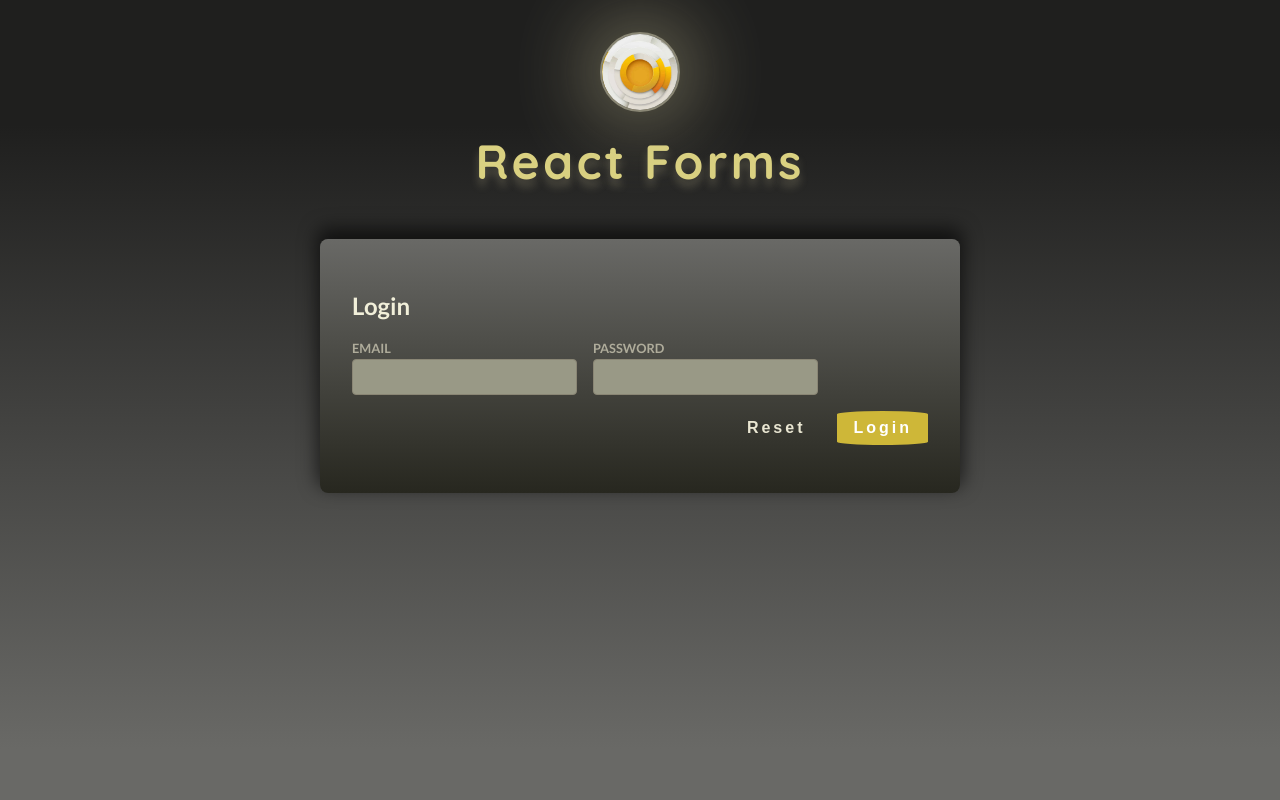
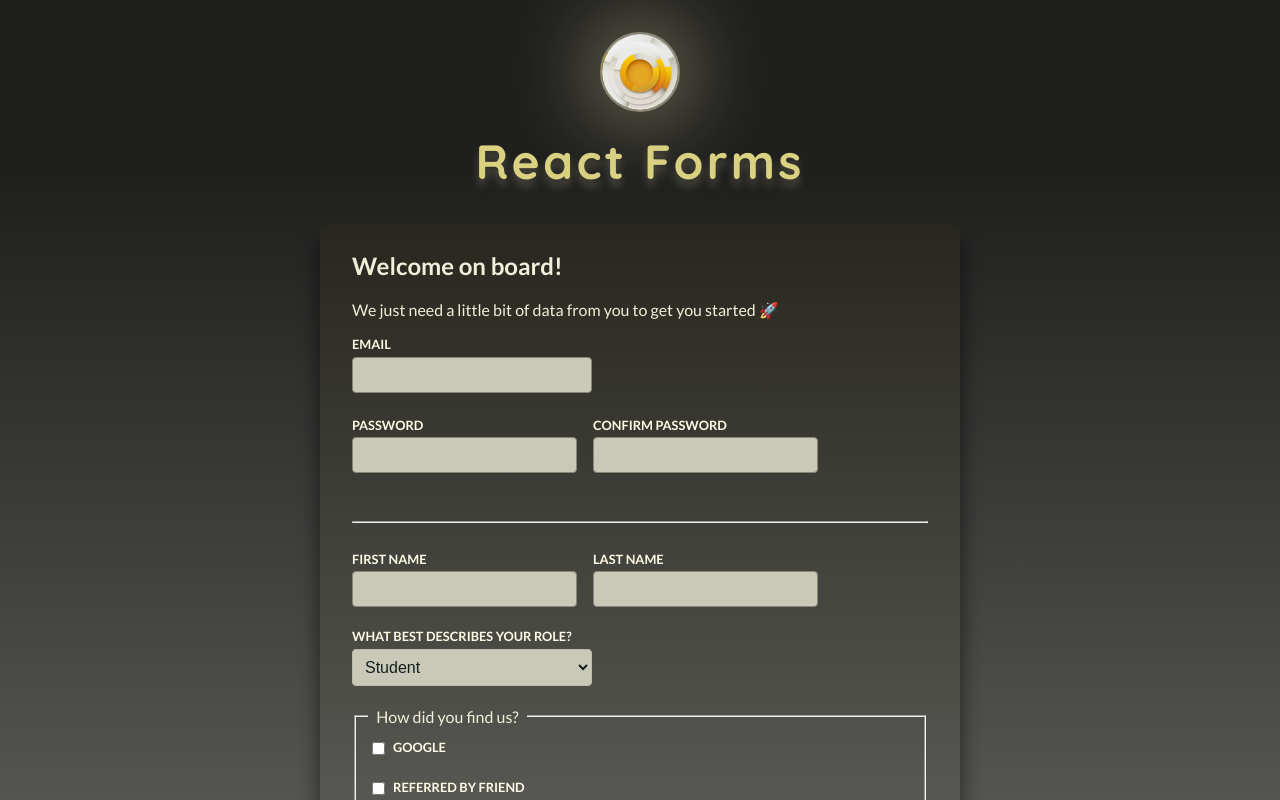
Before and after one commit to ShahramShakiba/ReactJS-Advanced-Course, a React (Vite) app in the folder ReactJS-Advanced-Course/Login-Form/: page / in a window 1280 px wide. Shown: the top 800 px of the page. Built offline with nearby package versions, Linux system fonts and the light colour scheme.

Commit message:
Adding a New Signup Component

```diff
--- a/ReactJS-Advanced-Course/Login-Form/src/App.jsx
+++ b/ReactJS-Advanced-Course/Login-Form/src/App.jsx
@@ -1,5 +1,5 @@
 import Header from './components/Header.jsx';
-import Login from './components/Login.jsx';
+import Signup from './components/Signup.jsx';
 
 export default function App() {
   return (
@@ -7,7 +7,7 @@
       <Header />
 
       <main>
-        <Login />
+        <Signup />
       </main>
     </>
   );
--- /dev/null
+++ b/ReactJS-Advanced-Course/Login-Form/src/components/Signup.jsx
@@ -0,0 +1,99 @@
+export default function Signup() {
+  return (
+    <form>
+      <h2> Welcome on board! </h2>
+      <p> We just need a little bit of data from you to get you started 🚀 </p>
+
+      <div className="control">
+        <label htmlFor="email"> Email </label>
+        <input id="email" type="email" name="email" />
+      </div>
+
+      <div className="control-row">
+        <div className="control">
+          <label htmlFor="password"> Password </label>
+          <input id="password" type="password" name="password" />
+        </div>
+
+        <div className="control">
+          <label htmlFor="confirm-password"> Confirm Password </label>
+          <input
+            id="confirm-password"
+            type="password"
+            name="confirm-password"
+          />
+        </div>
+      </div>
+
+      <hr className="lineBrake" />
+
+      <div className="control-row">
+        <div className="control">
+          <label htmlFor="first-name"> First Name </label>
+          <input type="text" id="first-name" name="first-name" />
+        </div>
+
+        <div className="control">
+          <label htmlFor="last-name"> Last Name </label>
+          <input type="text" id="last-name" name="last-name" />
+        </div>
+      </div>
+
+      <div className="control">
+        <label htmlFor="phone"> What best describes your role? </label>
+
+        <select id="role" name="role">
+          <option value="student"> Student </option>
+          <option value="teacher"> Teacher </option>
+          <option value="employee"> Employee </option>
+          <option value="founder"> Founder </option>
+          <option value="other"> Other </option>
+        </select>
+      </div>
+
+      <fieldset>
+        <legend> &nbsp; How did you find us? &nbsp; </legend>
+        <div className="control">
+          <input
+            type="checkbox"
+            id="google"
+            name="acquisition"
+            value="google"
+          />
+          <label htmlFor="google"> Google </label>
+        </div>
+
+        <div className="control">
+          <input
+            type="checkbox"
+            id="friend"
+            name="acquisition"
+            value="friend"
+          />
+          <label htmlFor="friend"> Referred by friend </label>
+        </div>
+
+        <div className="control">
+          <input type="checkbox" id="other" name="acquisition" value="other" />
+          <label htmlFor="other"> Other </label>
+        </div>
+      </fieldset>
+
+      <div className="control">
+        <label htmlFor="terms-and-conditions">
+          <input type="checkbox" id="terms-and-conditions" name="terms" />I
+          agree to the terms and conditions
+        </label>
+      </div>
+
+      <p className="form-actions">
+        <button type="reset" className="button button-flat">
+          Reset
+        </button>
+        <button type="submit" className="button">
+          Sign up
+        </button>
+      </p>
+    </form>
+  );
+}
--- a/ReactJS-Advanced-Course/Login-Form/src/index.css
+++ b/ReactJS-Advanced-Course/Login-Form/src/index.css
@@ -41,16 +41,20 @@
 form {
   width: 90%;
   max-width: 40rem;
-  margin: 3rem auto;
-  padding: 2rem;
-  background: linear-gradient(180deg, #696966, #27271f);
+  margin: 1rem auto 10rem;
+  padding: 0.5rem 2rem;
+  background: linear-gradient(180deg, #27271f, #686865);
   border-radius: 8px;
-  box-shadow: 0 -8px 18px 3px rgba(0, 0, 0, 0.6);
+  box-shadow: 0 20px 18px 3px rgba(0, 0, 0, 0.44);
+}
+
+.lineBrake {
+  margin: 1.7rem 0;
 }
 
 .control,
 fieldset {
-  margin-bottom: 1rem;
+  margin-bottom: 1.3rem;
 }
 
 .control.no-margin {
@@ -60,8 +64,8 @@
 .control label {
   display: block;
   font-size: 0.8rem;
-  margin-bottom: 0.2rem;
-  color: #afac9b;
+  margin-bottom: 0.3rem;
+  color: #fffbe7;
   text-transform: uppercase;
   font-weight: bold;
 }
@@ -74,7 +78,7 @@
   font-size: 1rem;
   border-radius: 4px;
   border: 1px solid #8a8675;
-  background-color: #999986;
+  background-color: #cac9b7;
   color: #142020;
 }
 
@@ -85,14 +89,15 @@
   padding: 0.5rem;
   font-size: 1rem;
   border-radius: 4px;
-  border: 1px solid #8a8775;
-  background-color: #999886;
+  border: 1px solid #bebcb0;
+  background-color: #cac9b7;
   color: #142020;
 }
 
 .control:has(input[type='checkbox']) {
   display: flex;
-  align-items: center;
+  margin-top: 0.5rem;
+  /* align-items: center; */
 }
 
 .control:has(input[type='checkbox']) label {
@@ -126,6 +131,7 @@
   flex-wrap: wrap;
   justify-content: flex-start;
   gap: 1rem;
+  margin-top: 1.5rem;
 }
 
 .form-actions {
@@ -135,7 +141,7 @@
 }
 
 .button {
-  padding: 0.5rem 1rem;
+  padding: 0.8rem 1rem;
   font-size: 1rem;
   border-radius: 80% / 15%;
   border: none;
@@ -145,6 +151,7 @@
   letter-spacing: 3px;
   font-weight: bold;
   transition: all 0.3s ease-in;
+  box-shadow: 0 4px 15px rgba(0, 0, 0, 0.45);
 }
 
 .button:hover,
```
